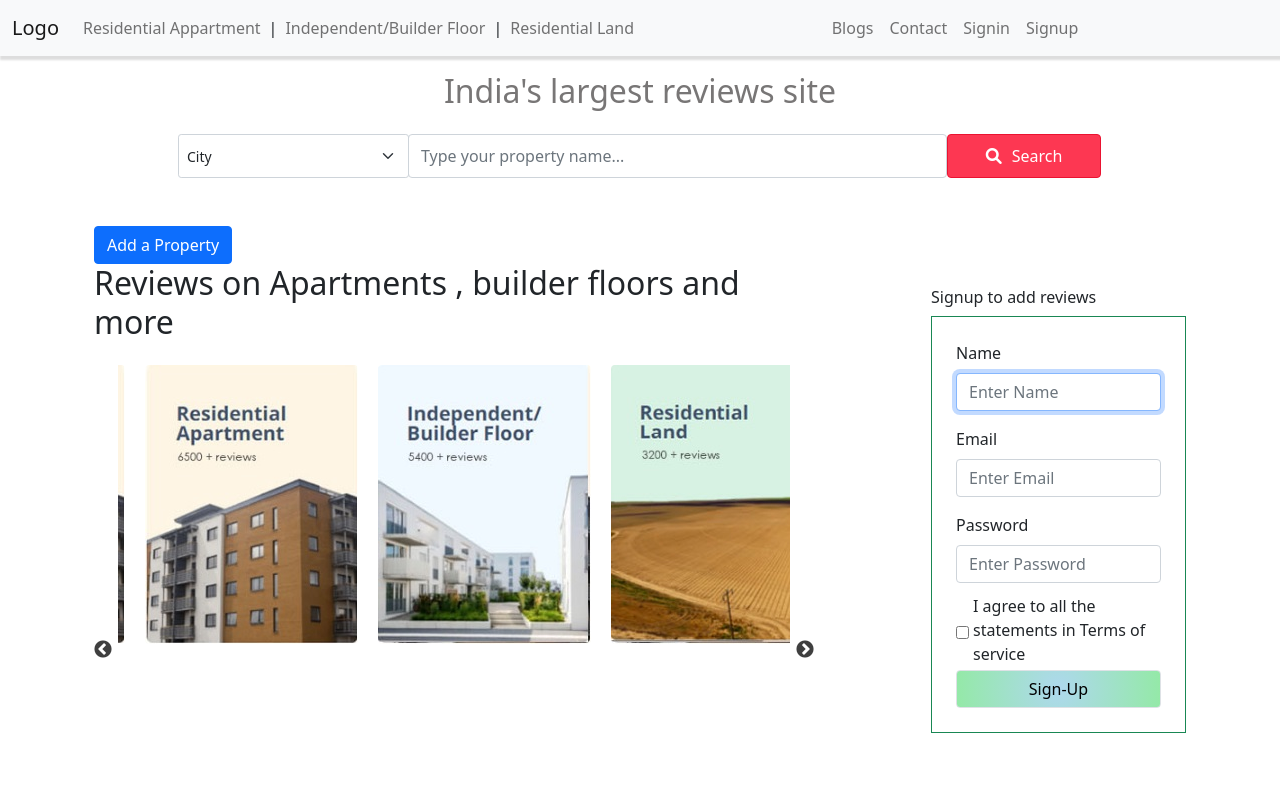
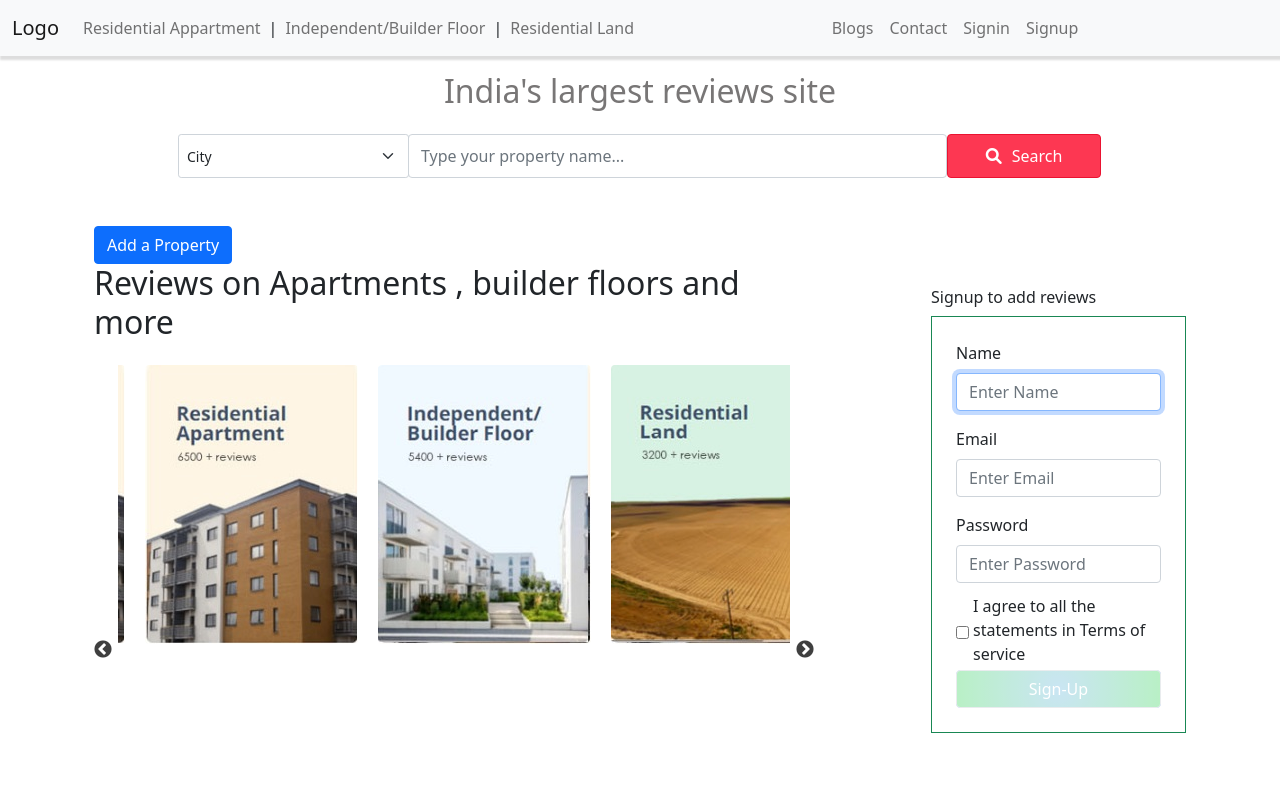
Before and after one commit to vpsingh007/review-frontend, a Next.js app: page / in a window 1280 px wide. Shown: the top 800 px of the page. Built offline with nearby package versions, Linux system fonts and the light colour scheme.

Commit message:
add: signup button disable

```diff
--- a/src/components/hooks/useForm.js
+++ b/src/components/hooks/useForm.js
@@ -2,5 +2,18 @@ import React, { useState } from 'react';
 
 export const useForm = initialValue => {
     const [values, setValues] = useState(initialValue);
-    return [values, e => { setValues({ ...values, [e.target.name]: e.target.value }) }]
+    console.log(values)
+
+    const setValuesForm = (e, val) => {
+        console.log('custOmVal',val);
+        let value;
+        if(val!== undefined){
+            value = val
+        } else {
+            value = e.target.value
+        }
+
+        setValues({ ...values, [e.target.name]: value })
+    }
+    return [values, setValuesForm]
 };
--- a/src/components/property/PropertyHomePage.js
+++ b/src/components/property/PropertyHomePage.js
@@ -10,7 +10,6 @@ import { returnFormField } from '../../helpers/createFormField';
 import { signup, isAuth } from '../../actions/auth';
 const PropertyHomePage = () => {
     const [isExpanded, setIsExpanded] = useState([]);
-    console.log('>', isExpanded)
     const removeFromExpanded = (index) => {
         setIsExpanded(isExpanded.filter(item => item !== index));
     }
@@ -21,6 +20,7 @@ const PropertyHomePage = () => {
     ]
 
     const onSignup = () => {
+        console.log(formData)
         signup({ email: formData.email, name: formData.email, password: formData.password }).then(data => {
             if (data.error) {
                 console.log('error');
@@ -29,6 +29,17 @@ const PropertyHomePage = () => {
                 isAuth() && Router.push(`/`);
             }
         });
+    }
+    const checkDisable = () => {
+        let isDisabled = false;
+        if (formData.agree) {
+            if (Object.keys(formData).some(el => formData[el] === '')) {
+                isDisabled = true;
+            }
+        } else {
+            isDisabled = true;
+        }
+        return isDisabled
     }
     return (
         <div>
@@ -87,11 +98,11 @@ const PropertyHomePage = () => {
                                 })}
                             </Form>
                             <div className='mb-1' style={{ display: 'flex' }}>
-                                <input className="me-1" value={formData.agree} type="checkbox" id="agree" name="agree" />
+                                <input className="me-1" defaultChecked={formData.agree} onChange={e => setFormData(e, !(formData.agree))} type="checkbox" id="agree" name="agree" />
                                 <span style={{ marginTop: '-5px' }}>I agree to all the statements in Terms of service</span>
                             </div>
 
-                            <Button className='signup-button border' style={{ width: '100%' }} onClick={() => onSignup()}>
+                            <Button disabled={checkDisable()} className='signup-button border' style={{ width: '100%' }} onClick={() => onSignup()}>
                                 Sign-Up
                             </Button>
 
```
